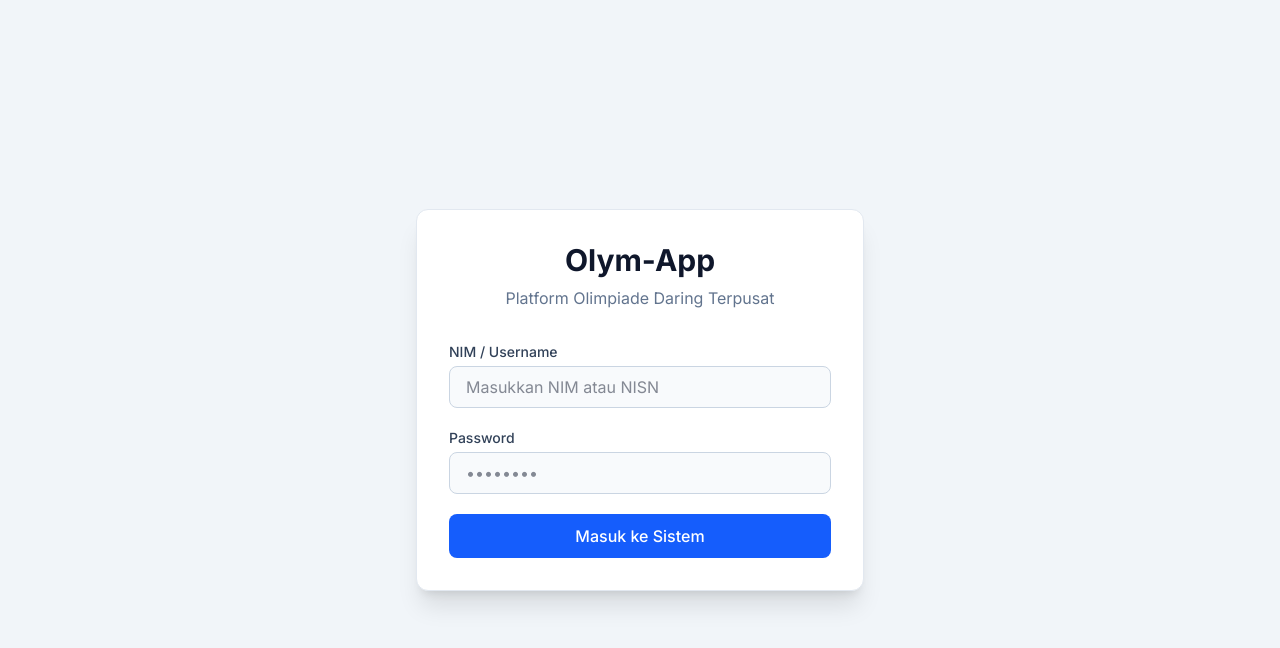
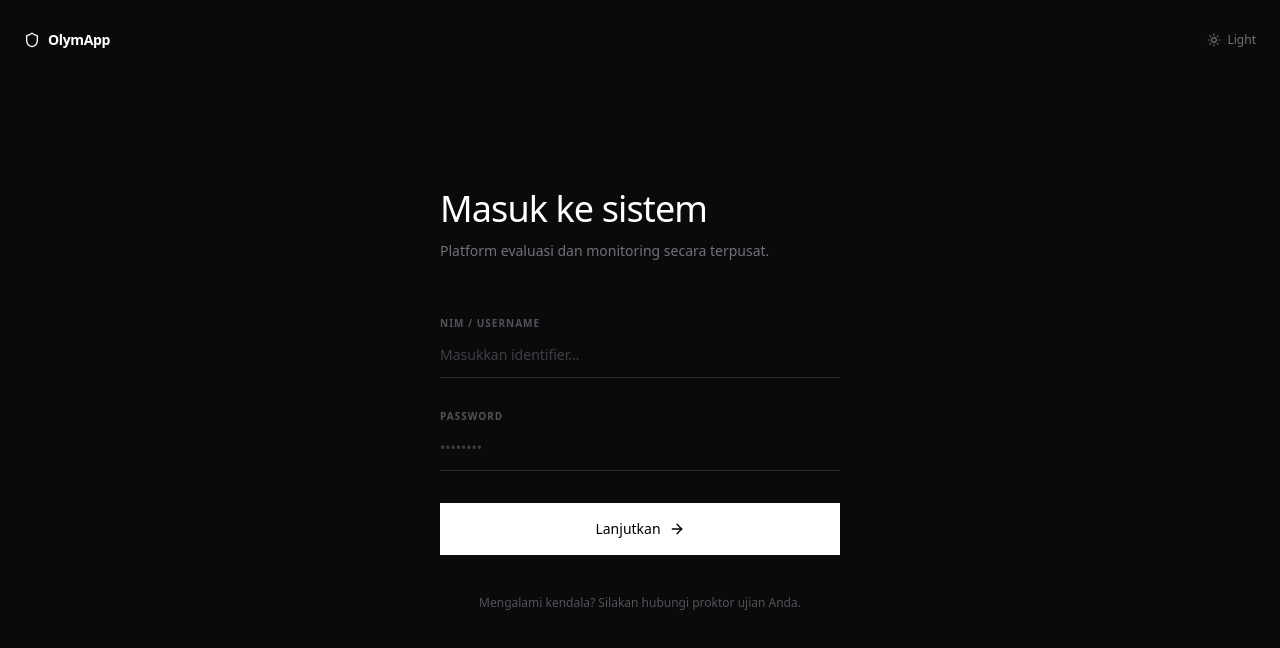
Before and after one commit to ArloDel/olympiade-app, a Next.js app: page /login in a window 1280 px wide. Shown: the top 648 px of the page. Built offline with nearby package versions, Linux system fonts and the light colour scheme.

Commit message:
feat(ui): redesign login page with slick minimal light/dark theme

```diff
--- a/src/app/login/page.tsx
+++ b/src/app/login/page.tsx
@@ -3,6 +3,7 @@
 import { signIn, getSession } from "next-auth/react"
 import { useState } from "react"
 import { useRouter } from "next/navigation"
+import { Shield, Moon, Sun, ArrowRight } from "lucide-react"
 
 export default function LoginPage() {
   const router = useRouter()
@@ -10,6 +11,7 @@ export default function LoginPage() {
   const [password, setPassword] = useState("")
   const [error, setError] = useState("")
   const [isLoading, setIsLoading] = useState(false)
+  const [theme, setTheme] = useState<"dark" | "light">("dark")
 
   const handleSubmit = async (e: React.FormEvent) => {
     e.preventDefault()
@@ -36,23 +38,51 @@ export default function LoginPage() {
     }
   }
 
+  const isDark = theme === "dark"
+
   return (
-    <div className="min-h-screen flex items-center justify-center bg-slate-100 dark:bg-slate-900 px-4">
-      <div className="w-full max-w-md bg-white dark:bg-slate-800 rounded-xl shadow-xl p-8 border border-slate-200 dark:border-slate-700">
-        <div className="text-center mb-8">
-          <h1 className="text-3xl font-bold text-slate-900 dark:text-white">Olym-App</h1>
-          <p className="text-slate-500 dark:text-slate-400 mt-2">Platform Olimpiade Daring Terpusat</p>
+    <div className={`min-h-screen flex flex-col font-sans transition-colors duration-300 ${isDark ? 'bg-[#0a0a0a] text-zinc-300 selection:bg-white/20' : 'bg-white text-zinc-600 selection:bg-black/10'}`}>
+
+      {/* Minimal Header with Toggle */}
+      <header className="px-6 h-20 flex items-center justify-between max-w-7xl mx-auto w-full">
+        <div className={`font-semibold text-sm tracking-tight flex items-center gap-2 ${isDark ? 'text-white' : 'text-black'}`}>
+          <Shield size={16} />
+          OlymApp
         </div>
 
+        <button
+          onClick={() => setTheme(isDark ? "light" : "dark")}
+          className={`text-xs flex items-center gap-1.5 transition-colors ${isDark ? 'text-zinc-500 hover:text-white' : 'text-zinc-400 hover:text-black'}`}
+        >
+          {isDark ? <Sun size={14} /> : <Moon size={14} />}
+          {isDark ? 'Light' : 'Dark'}
+        </button>
+      </header>
+
+      {/* Main Content Centered */}
+      <main className="flex-1 flex flex-col justify-center items-center px-6 w-full max-w-md mx-auto pb-20">
+
+        <div className="w-full animate-in fade-in slide-in-from-bottom-4 duration-700">
+          <div className="mb-12 text-center md:text-left">
+            <h1 className={`text-4xl font-medium tracking-tight mb-3 ${isDark ? 'text-white' : 'text-black'}`}>
+              Masuk ke sistem
+            </h1>
+            <p className={`text-sm ${isDark ? 'text-zinc-500' : 'text-zinc-500'}`}>
+              Platform evaluasi dan monitoring secara terpusat.
+            </p>
+          </div>
+
+          <form onSubmit={handleSubmit} className="space-y-6">
+
             {error && (
-          <div className="bg-red-50 dark:bg-red-900/30 text-red-600 dark:text-red-400 p-3 rounded-lg text-sm mb-6 border border-red-200 dark:border-red-800">
+              <div className="flex items-center gap-2 text-xs font-medium text-rose-500 bg-rose-500/10 p-3 rounded">
+                <div className="w-1.5 h-1.5 rounded-full bg-rose-500 animate-pulse"></div>
                 {error}
               </div>
             )}
 
-        <form onSubmit={handleSubmit} className="space-y-5">
-          <div>
-            <label className="block text-sm font-medium text-slate-700 dark:text-slate-300 mb-1">
+            <div className="space-y-1">
+              <label className={`text-[10px] font-bold uppercase tracking-widest ${isDark ? 'text-zinc-600' : 'text-zinc-400'}`}>
                 NIM / Username
               </label>
               <input
@@ -60,13 +90,17 @@ export default function LoginPage() {
                 required
                 value={identifier}
                 onChange={(e) => setIdentifier(e.target.value)}
-              className="w-full px-4 py-2 bg-slate-50 dark:bg-slate-900 border border-slate-300 dark:border-slate-600 rounded-lg focus:ring-2 focus:ring-blue-500 focus:border-blue-500 outline-none transition-all text-slate-900 dark:text-white"
-              placeholder="Masukkan NIM atau NISN"
+                className={`w-full px-0 py-3 text-sm outline-none transition-colors border-b bg-transparent ${
+                  isDark
+                    ? 'border-zinc-800 text-white placeholder-zinc-700 focus:border-white'
+                    : 'border-zinc-200 text-black placeholder-zinc-400 focus:border-black'
+                }`}
+                placeholder="Masukkan identifier..."
               />
             </div>
 
-          <div>
-            <label className="block text-sm font-medium text-slate-700 dark:text-slate-300 mb-1">
+            <div className="space-y-1">
+              <label className={`text-[10px] font-bold uppercase tracking-widest ${isDark ? 'text-zinc-600' : 'text-zinc-400'}`}>
                 Password
               </label>
               <input
@@ -74,7 +108,11 @@ export default function LoginPage() {
                 required
                 value={password}
                 onChange={(e) => setPassword(e.target.value)}
-              className="w-full px-4 py-2 bg-slate-50 dark:bg-slate-900 border border-slate-300 dark:border-slate-600 rounded-lg focus:ring-2 focus:ring-blue-500 focus:border-blue-500 outline-none transition-all text-slate-900 dark:text-white"
+                className={`w-full px-0 py-3 text-sm outline-none transition-colors border-b bg-transparent ${
+                  isDark
+                    ? 'border-zinc-800 text-white placeholder-zinc-700 focus:border-white'
+                    : 'border-zinc-200 text-black placeholder-zinc-400 focus:border-black'
+                }`}
                 placeholder="••••••••"
               />
             </div>
@@ -82,12 +120,25 @@ export default function LoginPage() {
             <button
               type="submit"
               disabled={isLoading}
-            className="w-full bg-blue-600 hover:bg-blue-700 text-white font-medium py-2.5 rounded-lg transition-colors disabled:opacity-50 disabled:cursor-not-allowed"
+              className={`w-full py-4 mt-8 text-sm font-medium transition-all flex items-center justify-center gap-2 disabled:cursor-not-allowed ${
+                isDark
+                  ? 'bg-white text-black hover:bg-zinc-200 disabled:bg-zinc-900 disabled:text-zinc-600'
+                  : 'bg-black text-white hover:bg-zinc-800 disabled:bg-zinc-100 disabled:text-zinc-400'
+              }`}
             >
-            {isLoading ? "Memproses..." : "Masuk ke Sistem"}
+              {isLoading ? "Mengautentikasi..." : (
+                <>Lanjutkan <ArrowRight size={16} /></>
+              )}
             </button>
+
           </form>
+
+          <div className={`mt-10 text-center text-xs ${isDark ? 'text-zinc-600' : 'text-zinc-400'}`}>
+            Mengalami kendala? Silakan hubungi proktor ujian Anda.
           </div>
+        </div>
+
+      </main>
     </div>
   )
 }
```
Lines whose indentation alone changed are shown as unchanged.
